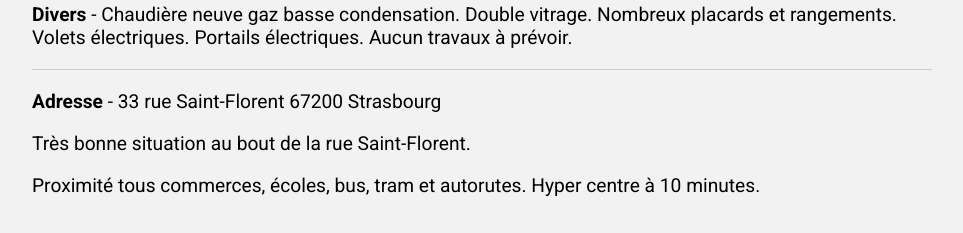
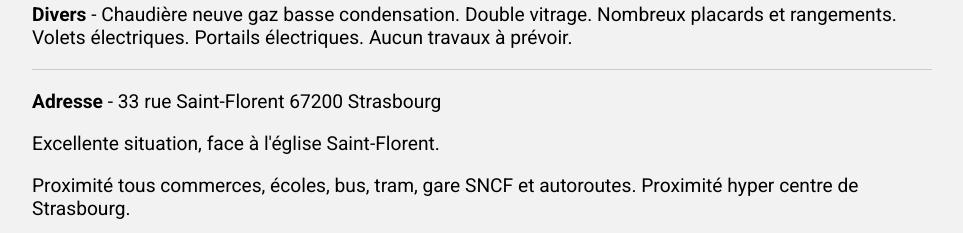
Before and after one commit to jmoniatte/jmoniatte.github.io, a plain HTML site: page index.html in a window 1280 px wide. Shown: the part 1473-1706 px from the top of the page, without its empty margins (158-1121 px from the left). Drawn offline with Linux system fonts and the light colour scheme; grey boxes are pictures that could not be loaded.

Commit message:
Modified FR copy.

```diff
--- a/index.html
+++ b/index.html
@@ -4,7 +4,7 @@
 		<meta charset="utf-8">
 		<title>Particulier vend maison individuelle à Cronenbourg</title>
 		<meta name="viewport" content="width=device-width, initial-scale=1">
-		<meta name="description" content="RARE ! Particulier vend maison individuelle à Strasbourg Cronenbourg. Profitez d'un grand jardin à moins de 10 minutes du centre ville." />
+		<meta name="description" content="RARE ! Particulier vend maison individuelle à Strasbourg dans le quartier Saint-Florent. Profitez d'un grand jardin à moins de 10 minutes du centre ville." />
 		<meta name="robots" content="index,follow">
 		<link rel="stylesheet" type="text/css" media="all" href="styles/styles.css">
 		<script type="text/javascript" src="scripts/jquery-1.11.1.min.js"></script>
@@ -85,8 +85,8 @@
 				<p><strong>Divers</strong> - Chaudière neuve gaz basse condensation. Double vitrage. Nombreux placards et rangements. Volets électriques. Portails électriques. Aucun travaux à prévoir.</p>
 				<hr>
 				<p><strong>Adresse</strong> - 33 rue Saint-Florent 67200 Strasbourg</p>
-				<p>Très bonne situation au bout de la rue Saint-Florent.</p>
-				<p>Proximité tous commerces, écoles, bus, tram et autorutes. Hyper centre à 10 minutes.</p>
+				<p>Excellente situation, face à l'église Saint-Florent.</p>
+				<p>Proximité tous commerces, écoles, bus, tram, gare SNCF et autoroutes. Proximité hyper centre de Strasbourg.</p>
 				<a name="map"></a>
 				<iframe src="https://www.google.com/maps/embed?pb=!1m14!1m8!1m3!1d2638.739694305327!2d7.721844699999999!3d48.595682800000006!3m2!1i1024!2i768!4f13.1!3m3!1m2!1s0x4796c82470c02ebd%3A0xbb89739f6fbfd95e!2s33+Rue+Saint-Florent%2C+67200+Strasbourg!5e0!3m2!1sfr!2sfr!4v1411420799792" width="100%" height="300" frameborder="0" style="border:0;margin-top:20px;"></iframe>
 				<hr>
```
